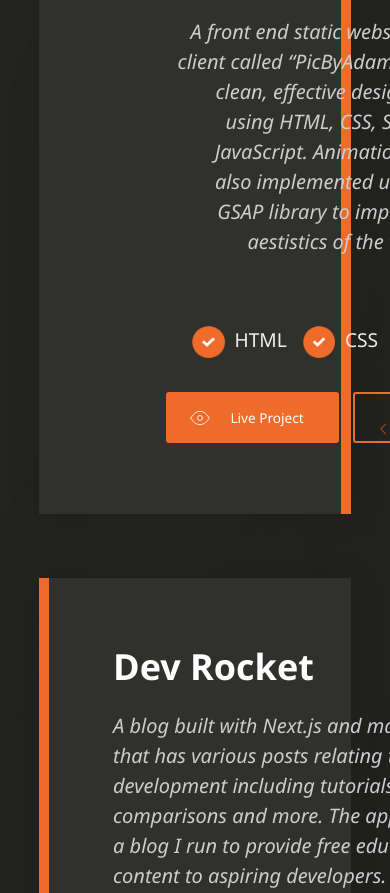
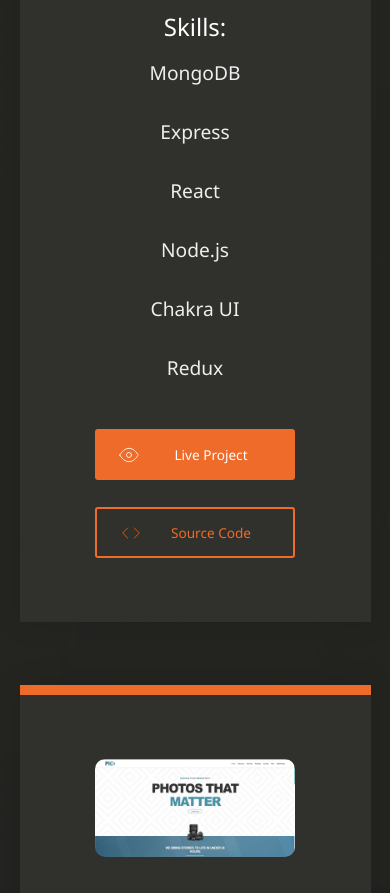
Before and after one commit to Blake-K-Yeboah/new-portfolio, a plain HTML site: page projects/index.html in a window 390 px wide. Shown: the part 1107-2000 px from the top of the page. Drawn offline with nearby package versions, Linux system fonts and the light colour scheme; files that its build step writes are made by us from their sources; a web font is replaced by a local one.

Commit message:
Made Responsive

```diff
--- a/css/sass/_projects.scss
+++ b/css/sass/_projects.scss
@@ -2,31 +2,29 @@
    padding: 5vh 10vw;
 
    .project {
-        width:100%;
+      width: 100%;
       margin-top: 7.5vh;
       min-height: 55vh;
       background-color: #30302c;
       border-left: 10px solid $primary;
-        display:grid;
+      display: grid;
       grid-template-columns: 1fr 1fr;
       padding: 4em;
-        position:relative;
-        box-shadow: 0px 0px 30px rgba(0,0,0,0.1);
+      position: relative;
+      box-shadow: 0px 0px 30px rgba(0, 0, 0, 0.1);
 
       .img-container {
-            width:100%;
-            height:calc(55vh - 8em);
-            display:flex;
+         width: 100%;
+         height: 100%;
+         display: flex;
+         align-items: center;
          justify-content: center;
-            align-items: center;
 
          .project-img {
-                width:100%;
+            width: 90%;
             border-radius: 10px;
-                opacity: .95;
          }
       }
-
       .content {
          width: 100%;
 
@@ -37,9 +35,9 @@
 
          .project-description {
             color: #ccc;
-                width:80%;
+            width: 80%;
             font-weight: 400;
-                font-style:italic;
+            font-style: italic;
             font-size: 1.25rem;
             line-height: 1.5;
             margin: 1em 0;
@@ -52,14 +50,14 @@
          }
 
          .skills-list {
-                display:grid;
+            display: grid;
             grid-template-columns: repeat(4, 1fr);
             gap: 1em 1em;
             width: 90%;
             margin: 1em 0 3em 0;
 
             .skill {
-                    display:flex;
+               display: flex;
 
                .checkmark {
                   width: 32.5px;
@@ -68,7 +66,7 @@
                .skill-title {
                   font-size: 1.2rem;
                   color: #eee;
-                        margin-left: .5em;
+                  margin-left: 0.5em;
                   font-weight: lighter;
                }
             }
@@ -79,7 +77,6 @@
          }
 
          .btn-group {
-
             .btn:last-of-type {
                margin-left: 1em;
             }
@@ -87,14 +84,15 @@
       }
 
       &.alternate {
-            border-left:none;
+         border-left: none;
          border-right: 10px solid $primary;
 
          .content {
-                text-align:right;
+            text-align: right;
 
-                .project-description, .skills-list {
-                    margin-left:auto;
+            .project-description,
+            .skills-list {
+               margin-left: auto;
             }
 
             .skills-list .skill {
@@ -104,3 +102,123 @@
       }
    }
 }
+
+@media screen and (max-width: 1452px) {
+   .projects .project {
+      .content {
+         .project-description {
+            font-size: 1rem;
+            width: 90%;
+         }
+         .project-title {
+            font-size: 1.85rem;
+         }
+
+         .skills-heading {
+            font-size: 1.25rem;
+         }
+
+         .skills-list .skill {
+            align-items: center;
+
+            .skill-title {
+               font-size: 1rem;
+            }
+         }
+      }
+   }
+}
+
+@media screen and (max-width: 1112px) {
+   .projects {
+      padding: 5vh 5vw;
+   }
+}
+
+@media screen and (max-width: 1092px) {
+   .projects {
+      .project {
+         grid-template-columns: 1fr;
+         text-align: center;
+         row-gap: 4em;
+         border: none;
+         border-top: 10px solid $primary;
+
+         &.alternate {
+            border: none;
+            border-top: 10px solid $primary;
+
+            .content {
+               * {
+                  text-align: center;
+               }
+               .skills-list {
+                  margin-left: auto;
+                  margin-right: auto;
+
+                  .skill {
+                     justify-content: center;
+                     text-align: center;
+
+                     .skill-title {
+                        margin: 0;
+                     }
+                  }
+               }
+            }
+         }
+
+         .content {
+            order: 2;
+            .project-title {
+               font-size: 2.25rem;
+            }
+            .project-description {
+               font-size: 1.25rem;
+               margin: 1em auto;
+            }
+
+            .skills-heading {
+               font-size: 1.5rem;
+            }
+
+            .skills-list {
+               grid-template-columns: 1fr;
+               width: 50%;
+               margin-left: 25%;
+               row-gap: 2em;
+
+               .skill {
+                  text-align: center;
+                  justify-content: center;
+
+                  .checkmark {
+                     display: none;
+                  }
+                  .skill-title {
+                     font-size: 1.2rem;
+                     margin: 0;
+                  }
+               }
+            }
+         }
+
+         .img-container .project-img {
+            order: 1;
+         }
+      }
+   }
+}
+
+@media screen and (max-width: 550px) {
+   .projects .project .content .btn-group .btn {
+      display: block;
+      max-width: 200px;
+      margin-left: auto;
+      margin-right: auto;
+
+      &:last-of-type {
+         margin: 2em auto 0 auto;
+      }
+   }
+}
```
Lines whose indentation alone changed are shown as unchanged.
